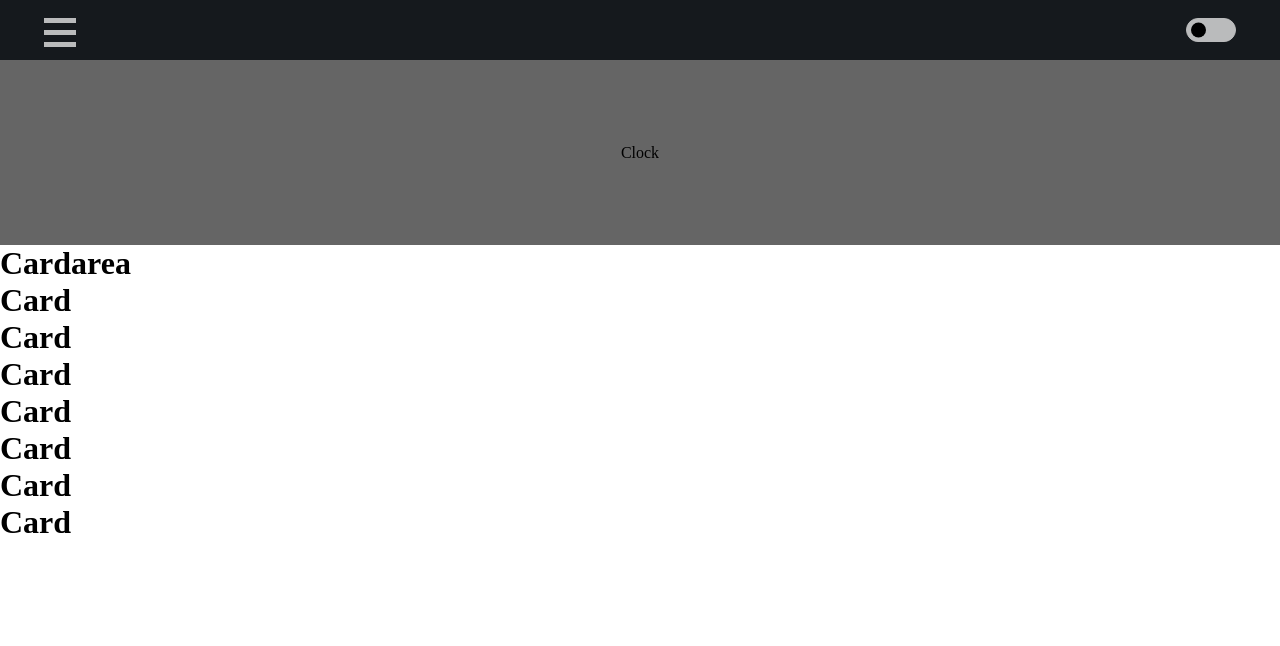
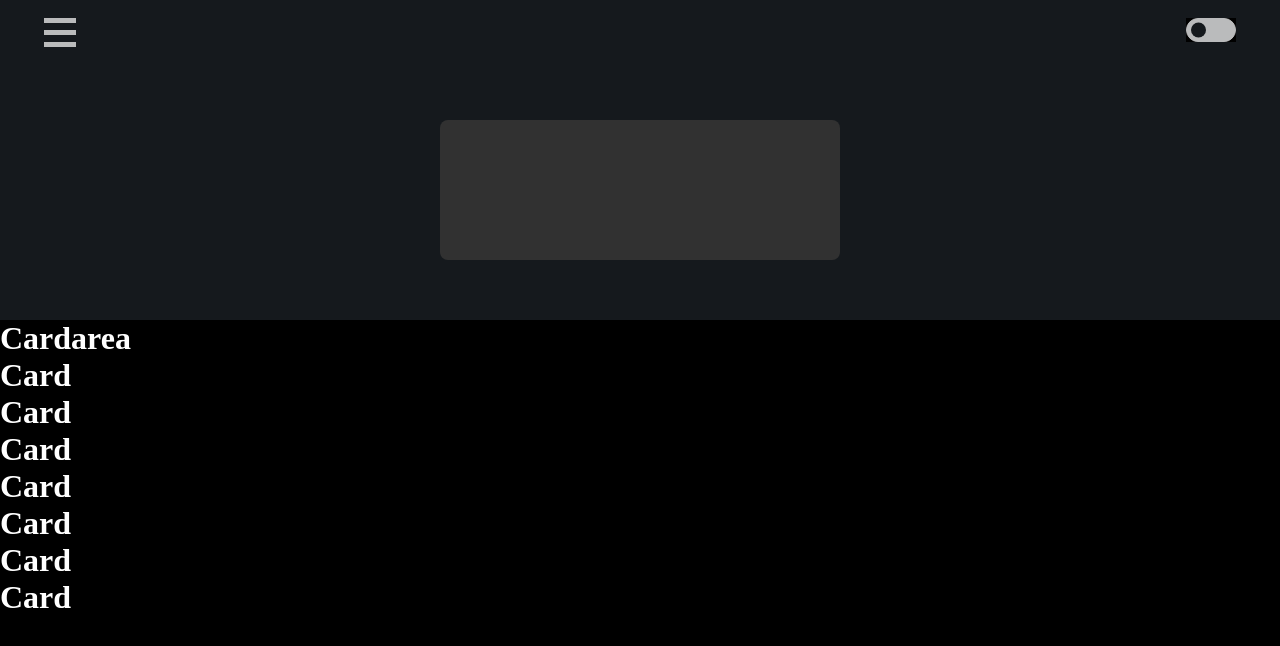
Before and after one commit to jacsonrsasse/clock-chrome-extension, a React (Vite) app: page / in a window 1280 px wide. Shown: the top 646 px of the page. Built offline with nearby package versions, Linux system fonts and the light colour scheme.

Commit message:
Creating clock component

```diff
--- a/src/components/Clock/index.tsx
+++ b/src/components/Clock/index.tsx
@@ -1,5 +1,13 @@
 import { ClockDesign } from './style';
 
 export const Clock = () => {
-    return <ClockDesign>Clock</ClockDesign>;
+    return (
+        <ClockDesign>
+            <div>
+                <svg>
+                    <g></g>
+                </svg>
+            </div>
+        </ClockDesign>
+    );
 };
--- a/src/components/Clock/style.ts
+++ b/src/components/Clock/style.ts
@@ -1,8 +1,23 @@
 import styled from 'styled-components';
 
 export const ClockDesign = styled.div`
-    background-color: #656565;
+    background-color: ${(props) => props.theme['bg-main']};
     display: flex;
     justify-content: center;
     align-items: center;
+    padding: 60px 0;
+
+    & > div {
+        width: 25rem;
+        height: 8.75rem;
+        border-radius: 0.5rem;
+        background-color: ${(props) => props.theme['bg-clock']};
+
+        & > svg {
+            width: 100%;
+            height: 100%;
+            background-color: transparent;
+            overflow: auto;
+        }
+    }
 `;
--- a/src/components/Navbar/style.ts
+++ b/src/components/Navbar/style.ts
@@ -1,7 +1,7 @@
 import styled from 'styled-components';
 
 export const NavbarDesign = styled.nav`
-    background-color: #15191d;
+    background-color: ${(props) => props.theme['bg-main']};
     width: 100vw;
     height: 100%;
     padding: 0 2.75rem;
@@ -21,7 +21,7 @@ export const NavbarDesign = styled.nav`
             position: absolute;
             width: 2rem;
             height: 0.3rem;
-            background: #babbbc;
+            background: ${(props) => props.theme['bg-nav-items']};
             transition: 0.6s;
         }
 
@@ -68,9 +68,9 @@ export const NavbarDesign = styled.nav`
                 display: block;
                 width: 3.125rem;
                 height: 1.5rem;
-                border: 1px solid #babbbc;
+                border: 1px solid ${(props) => props.theme['bg-nav-items']};
                 border-radius: 30px;
-                background-color: #babbbc;
+                background-color: ${(props) => props.theme['bg-nav-items']};
                 user-select: none;
                 cursor: pointer;
             }
@@ -83,7 +83,7 @@ export const NavbarDesign = styled.nav`
             display: inline-block;
             width: 15px;
             height: 15px;
-            background-color: black;
+            background-color: ${(props) => props.theme['bg-main']};
             border-radius: 50%;
             left: 5px;
             z-index: 10;
--- a/src/components/styles/global.ts
+++ b/src/components/styles/global.ts
@@ -5,6 +5,9 @@ export const GlobalStyle = createGlobalStyle`
         margin: 0;
         padding: 0%;
         box-sizing: border-box;
+        user-select: none;
+        background-color: black;
+        color: white;
     }
 
     #root {
--- a/src/components/styles/theme.ts
+++ b/src/components/styles/theme.ts
@@ -1 +1,5 @@
-export const theme = {};
+export const theme = {
+    'bg-main': '#15191d',
+    'bg-nav-items': '#babbbc',
+    'bg-clock': '#313131',
+};
```
